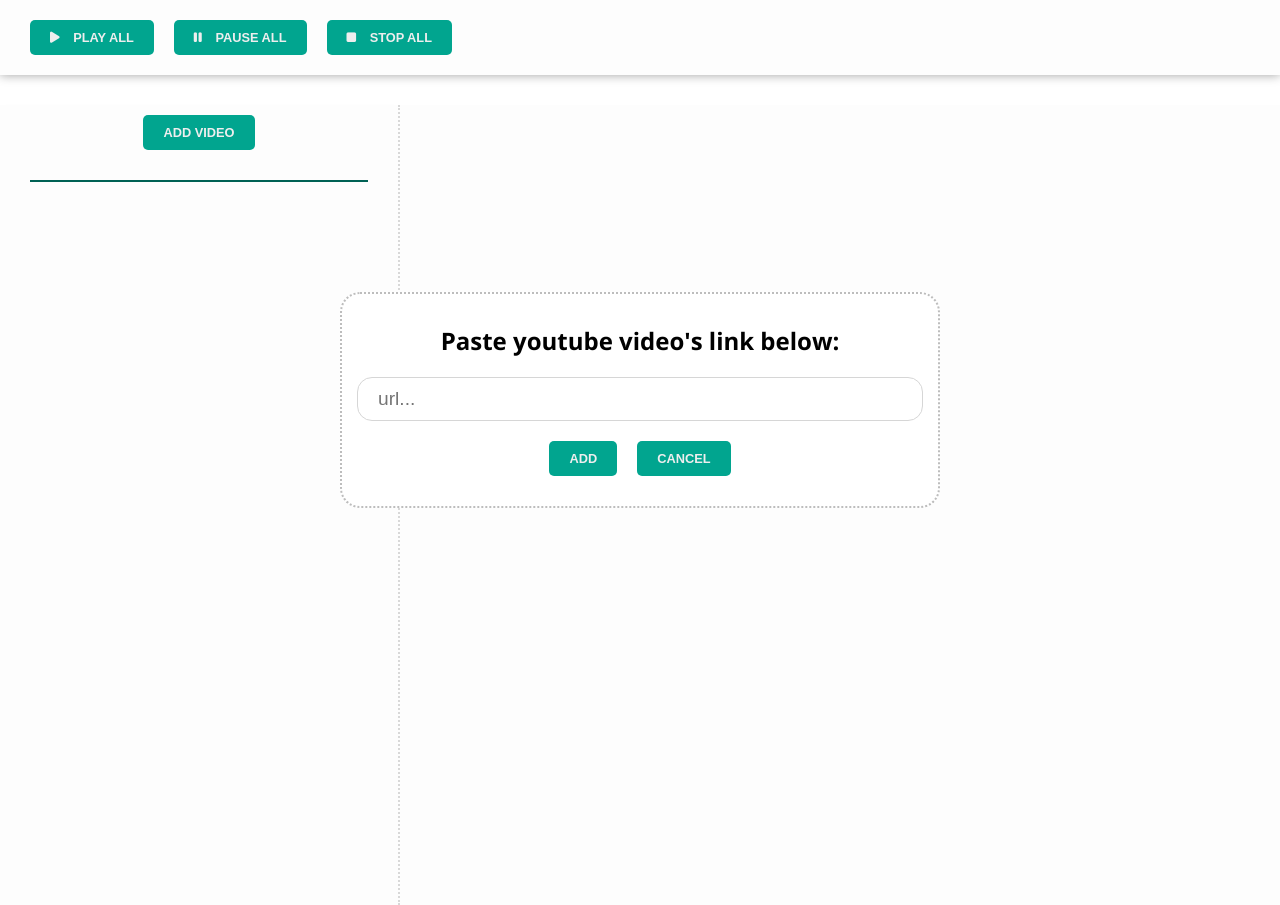
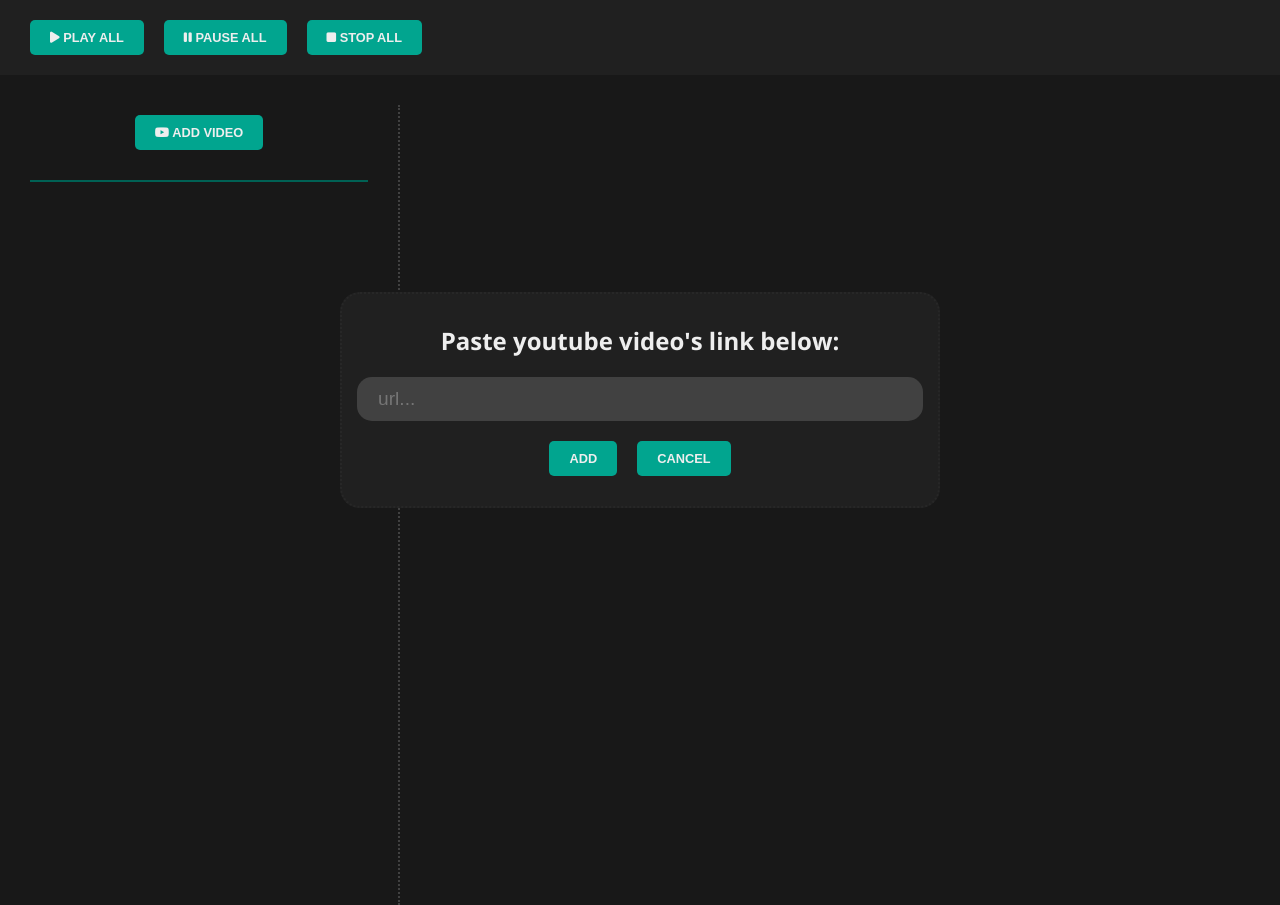
Before and after one commit to fermersky/yt-watcher, an Angular app: page / in a window 1280 px wide. Both pictures are taken after a click on the button "ADD VIDEO". Built offline with nearby package versions, Linux system fonts and the light colour scheme; what subsink would draw is missing.

Commit message:
dark theme on

```diff
--- a/src/app/components/header/header.component.css
+++ b/src/app/components/header/header.component.css
@@ -1,10 +1,6 @@
 .app-header {
   padding: 20px;
-  background: #fdfdfd;
+  background: #202020;
   margin-bottom: 30px;
-  box-shadow: 0 0 10px rgb(161, 161, 161);
+  /* box-shadow: 0 0 10px rgb(161, 161, 161); */
 }
-
-.fas {
-  margin-right: 10px;
-}
--- a/src/app/components/left-side-bar/left-side-bar.component.css
+++ b/src/app/components/left-side-bar/left-side-bar.component.css
@@ -1,12 +1,11 @@
 .app-left-side {
   min-width: 400px;
-  background: #fdfdfd;
+  background: #181818;
   padding: 0 30px;
 
   min-height: 100vh;
-  box-shadow: 0 10px 10px #ccc;
 
-  border-right: 2px dotted rgb(216, 216, 216);
+  border-right: 2px dotted #414141;
 }
 
 .app-left-side-head {
--- a/src/app/components/left-side-bar/left-side-bar.component.html
+++ b/src/app/components/left-side-bar/left-side-bar.component.html
@@ -1,6 +1,8 @@
 <div class="app-left-side">
   <div class="app-left-side-head">
-    <app-button (btnClick)="onAddVideoBtnClick()" style="margin: 10px">Add Video</app-button>
+    <app-button (btnClick)="onAddVideoBtnClick()" style="margin: 10px"
+      ><i class="fab fa-youtube"></i> Add Video</app-button
+    >
   </div>
 
   <app-video-handlers-list-container></app-video-handlers-list-container>
--- a/src/app/components/popup-yt-content/popup-yt-content.component.css
+++ b/src/app/components/popup-yt-content/popup-yt-content.component.css
@@ -1,5 +1,6 @@
 .app-popup-yt-content {
   text-align: center;
+  color: #eee;
 }
 
 .app-yt-link-field {
@@ -10,8 +11,14 @@
   font-size: 1.2rem;
   width: 100%;
 
-  border: 1px solid rgb(214, 214, 214);
+  border: 1px solid transparent;
   margin: 20px 0;
+  color: #eee;
+  background-color: #414141;
+}
+
+.app-yt-link-field:focus {
+  border: 1px solid rgb(119, 119, 119);
 }
 
 .btns-group {
--- a/src/app/components/popup/popup.component.css
+++ b/src/app/components/popup/popup.component.css
@@ -2,14 +2,15 @@
   position: absolute;
   left: 50%;
   transform: translateX(-50%) translateY(-50%);
-  background: rgb(255, 255, 255);
+  background-color: #202020;
+
   padding: 30px 15px;
 
   transition: 0.3s ease-out;
 
   width: 600px;
   border-radius: 20px;
-  border: 2px dotted rgb(189, 189, 189);
+  border: 2px dotted rgb(39, 39, 39);
 }
 
 .hidden {
--- a/src/app/components/right-side-bar.component.ts
+++ b/src/app/components/right-side-bar.component.ts
@@ -12,7 +12,7 @@ import { VideosService } from '../videos.service';
     `
       .app-right-side {
         min-height: 100vh;
-        background: #fdfdfd;
+        background: #181818;
         padding: 0 30px;
       }
     `,
--- a/src/app/components/video-handler/video-handler.component.css
+++ b/src/app/components/video-handler/video-handler.component.css
@@ -2,6 +2,8 @@
   text-align: center;
   padding-top: 20px;
   margin-bottom: 20px;
+
+  color: rgb(212, 212, 212);
 }
 
 .btn-group {
--- a/src/styles.css
+++ b/src/styles.css
@@ -6,6 +6,7 @@
 
 body {
   font-family: "Open Sans", sans-serif;
+  background-color: #181818;
 }
 
 a {
```
